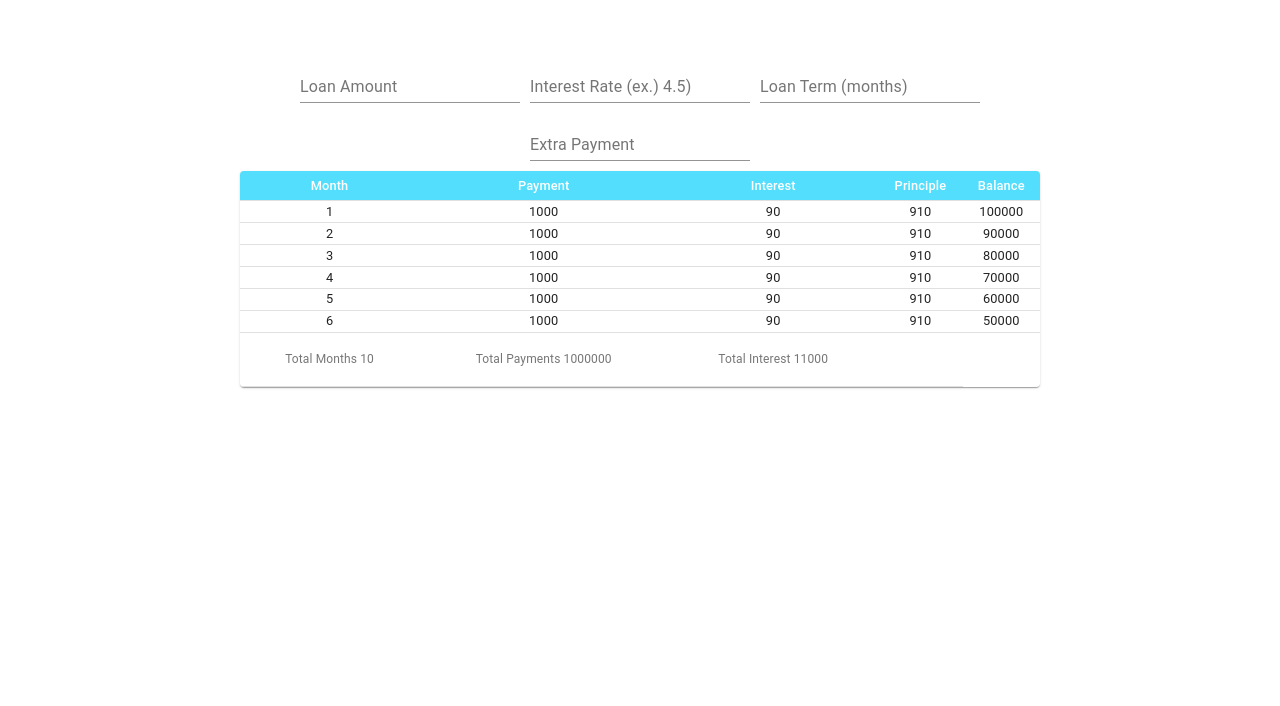
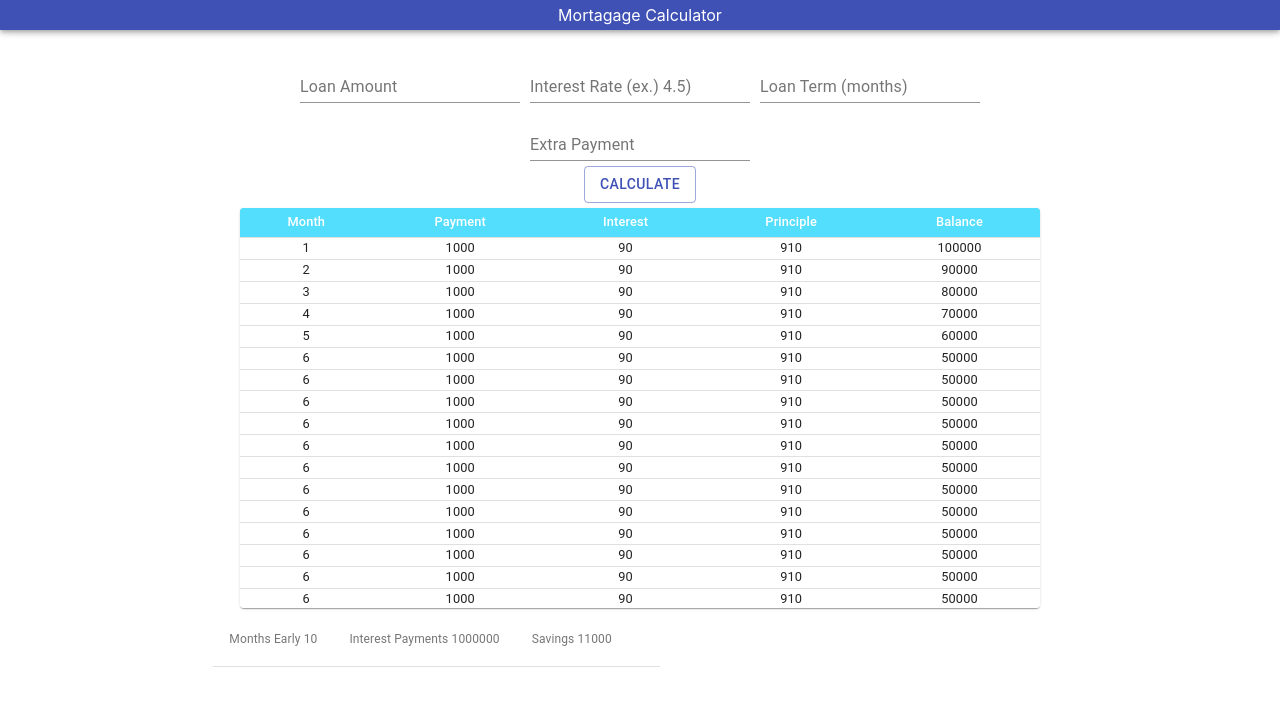
Before and after one commit to Msheezi/mortgagecalc2, a React (Create React App) app: page / in a window 1280 px wide. Shown: the top 706 px of the page. Built offline with nearby package versions, Linux system fonts and the light colour scheme.

Commit message:
Add app bar and calculate button

```diff
--- a/src/App.js
+++ b/src/App.js
@@ -1,10 +1,26 @@
 import logo from './logo.svg';
 import './App.css';
 import { CalcPage } from './components/calcPage';
+import {AppBar, Toolbar, makeStyles} from '@material-ui/core'
+
+
+const useStyles = makeStyles({
+  appbar: {
+    textAlign: "center",
+    height: "30px",
+    lineHeight: "30px"
+  }
+})
 
 function App() {
+  const classes = useStyles()
   return (
-    <CalcPage/>
+    <>
+    <AppBar className={classes.appbar} position="fixed"> Mortagage Calculator
+
+    </AppBar>
+      <CalcPage/>
+    </>
   );
 }
 
--- a/src/components/amortTable.js
+++ b/src/components/amortTable.js
@@ -10,6 +10,7 @@ import { Paper,makeStyles, Table, TableCell, TableContainer, TableHead, TableRow
             // minWidth: "200px",
             margin: "5px auto ",
             // boxSizing: "border-box",
+            maxHeight: "400px",
             width: "95%"
           },
           table: {
@@ -20,7 +21,10 @@ import { Paper,makeStyles, Table, TableCell, TableContainer, TableHead, TableRow
             maxWidth: "800px",
             minWidth: "200px",
             margin: "0 auto",
+
+
             "& th": {
+                backgroundColor: "#54DEFD",
                 padding: "2pt"
 
             }
@@ -49,23 +53,34 @@ export const AmortTable = ({paymentData})=>{
     const paymentDetails = paymentData.map(payment =>  {
         const {month, ttlPayment, interestPaid, principlePaid, extraPayment, remainingPrinciple} = payment
 
+
+        /**
+         * if condition for extra payments
+         * if extra payments foot displays:
+         *  - Base Interest
+         *  - Interest paid
+         *  - Money Saved
+         *  - Months Eary
+         */
+
+
         return(
             <TableRow hover key={month}>
                 <TableCell align="center">{month + 1}</TableCell>
                 <TableCell align="center">{ttlPayment}</TableCell>
                 <TableCell align="center">{interestPaid}</TableCell>
                 <TableCell align="center">{principlePaid}</TableCell>
-
                 <TableCell align="center">{remainingPrinciple}</TableCell>
             </TableRow>
         )
     })
 
     return (
+        <>
         <TableContainer className={classes.container} component={Paper}>
-            <Table className={classes.pageContainer} aria-label="simple table" >
+            <Table stickyHeader className={classes.pageContainer} aria-label="simple table" >
                 <TableHead className={classes.root} xs={12}>
-                    <TableRow  >
+                    <TableRow  id="head">
                         <TableCell align="center">Month</TableCell>
                         <TableCell align="center">Payment</TableCell>
                         <TableCell align="center">Interest</TableCell>
@@ -77,17 +92,18 @@ export const AmortTable = ({paymentData})=>{
                 <TableBody className={classes.body} xs={12}>
                     {paymentDetails}
                 </TableBody>
-                <TableFooter>
+            </Table>
+        </TableContainer>
+                <TableFooter stickyHeader>
                     <TableRow>
-                        <TableCell align="center">Total Months 10</TableCell>
-                        <TableCell align="center">Total Payments 1000000</TableCell>
-                        <TableCell align="center">Total Interest 11000</TableCell>
+                        <TableCell align="center">Months Early 10</TableCell>
+                        <TableCell align="center">Interest Payments 1000000</TableCell>
+                        <TableCell align="center">Savings 11000</TableCell>
                         <TableCell align="center"></TableCell>
 
                     </TableRow>
                 </TableFooter>
-            </Table>
-        </TableContainer>
+                </>
     )
 
 }
--- a/src/components/calcPage.js
+++ b/src/components/calcPage.js
@@ -1,5 +1,5 @@
 import React, {useState} from 'react'
-import {Grid, makeStyles, TextField} from '@material-ui/core'
+import {Grid, makeStyles, TextField, Button} from '@material-ui/core'
 import { AmortTable } from './amortTable'
 
 const useStyles = makeStyles({
@@ -19,6 +19,26 @@ const testData = [
     {month: 2, ttlPayment: 1000 , interestPaid: 90, principlePaid: 910, extraPayment: 0, remainingPrinciple: 80000},
     {month: 3, ttlPayment: 1000 , interestPaid: 90, principlePaid: 910, extraPayment: 0, remainingPrinciple: 70000},
     {month: 4, ttlPayment: 1000 , interestPaid: 90, principlePaid: 910, extraPayment: 0, remainingPrinciple: 60000},
+    {month: 5, ttlPayment: 1000 , interestPaid: 90, principlePaid: 910, extraPayment: 0, remainingPrinciple: 50000},
+    {month: 5, ttlPayment: 1000 , interestPaid: 90, principlePaid: 910, extraPayment: 0, remainingPrinciple: 50000},
+    {month: 5, ttlPayment: 1000 , interestPaid: 90, principlePaid: 910, extraPayment: 0, remainingPrinciple: 50000},
+    {month: 5, ttlPayment: 1000 , interestPaid: 90, principlePaid: 910, extraPayment: 0, remainingPrinciple: 50000},
+    {month: 5, ttlPayment: 1000 , interestPaid: 90, principlePaid: 910, extraPayment: 0, remainingPrinciple: 50000},
+    {month: 5, ttlPayment: 1000 , interestPaid: 90, principlePaid: 910, extraPayment: 0, remainingPrinciple: 50000},
+    {month: 5, ttlPayment: 1000 , interestPaid: 90, principlePaid: 910, extraPayment: 0, remainingPrinciple: 50000},
+    {month: 5, ttlPayment: 1000 , interestPaid: 90, principlePaid: 910, extraPayment: 0, remainingPrinciple: 50000},
+    {month: 5, ttlPayment: 1000 , interestPaid: 90, principlePaid: 910, extraPayment: 0, remainingPrinciple: 50000},
+    {month: 5, ttlPayment: 1000 , interestPaid: 90, principlePaid: 910, extraPayment: 0, remainingPrinciple: 50000},
+    {month: 5, ttlPayment: 1000 , interestPaid: 90, principlePaid: 910, extraPayment: 0, remainingPrinciple: 50000},
+    {month: 5, ttlPayment: 1000 , interestPaid: 90, principlePaid: 910, extraPayment: 0, remainingPrinciple: 50000},
+    {month: 5, ttlPayment: 1000 , interestPaid: 90, principlePaid: 910, extraPayment: 0, remainingPrinciple: 50000},
+    {month: 5, ttlPayment: 1000 , interestPaid: 90, principlePaid: 910, extraPayment: 0, remainingPrinciple: 50000},
+    {month: 5, ttlPayment: 1000 , interestPaid: 90, principlePaid: 910, extraPayment: 0, remainingPrinciple: 50000},
+    {month: 5, ttlPayment: 1000 , interestPaid: 90, principlePaid: 910, extraPayment: 0, remainingPrinciple: 50000},
+    {month: 5, ttlPayment: 1000 , interestPaid: 90, principlePaid: 910, extraPayment: 0, remainingPrinciple: 50000},
+    {month: 5, ttlPayment: 1000 , interestPaid: 90, principlePaid: 910, extraPayment: 0, remainingPrinciple: 50000},
+    {month: 5, ttlPayment: 1000 , interestPaid: 90, principlePaid: 910, extraPayment: 0, remainingPrinciple: 50000},
+    {month: 5, ttlPayment: 1000 , interestPaid: 90, principlePaid: 910, extraPayment: 0, remainingPrinciple: 50000},
     {month: 5, ttlPayment: 1000 , interestPaid: 90, principlePaid: 910, extraPayment: 0, remainingPrinciple: 50000},
 ]
 
@@ -70,6 +90,8 @@ export const CalcPage = () => {
                     name={"extraPayment"}
 
                     />
+                    <br/>
+                    <Button variant="outlined" color="primary">Calculate</Button>
                 </div>
 
                 <AmortTable paymentData={testData}/>
```
Also changed, not shown: 1 other file (tests, documents, lock files or other folders).
